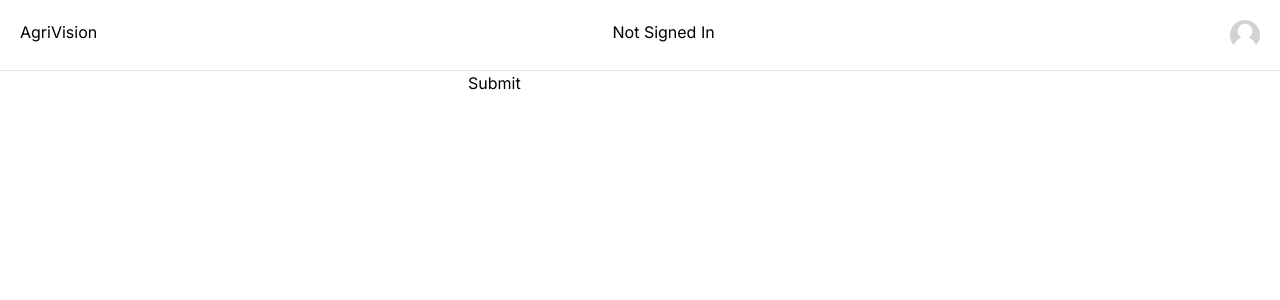
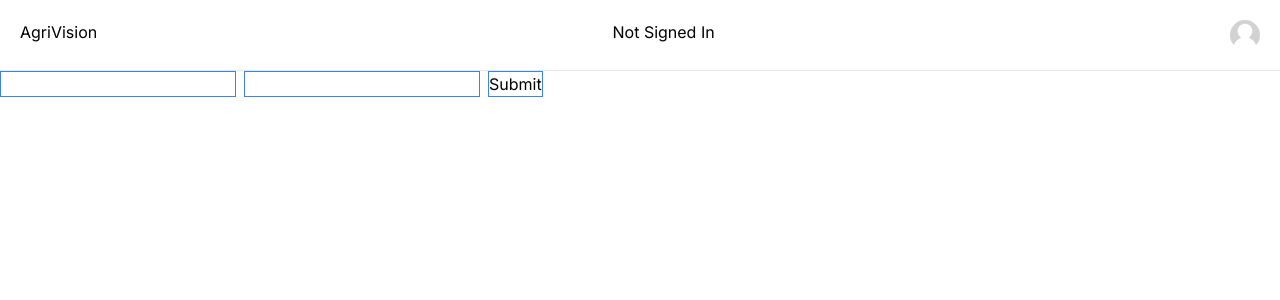
Before and after one commit to jovanwongzixi/AgriApp, a Next.js app in the folder Web App/agrivision-web-app/: page / in a window 1280 px wide. Shown: the top 300 px of the page. Built offline with nearby package versions, Linux system fonts and the light colour scheme; no server answers; the database is empty.

Commit message:
Update LoginForm.tsx

```diff
--- a/Web App/agrivision-web-app/app/LoginForm.tsx
+++ b/Web App/agrivision-web-app/app/LoginForm.tsx
@@ -1,10 +1,12 @@
 'use client'
+
 import { getDatabase, ref, onValue, get, child } from 'firebase/database'
 import { getStorage, ref as storageRef, getDownloadURL } from 'firebase/storage'
 import firebaseApp from '@/configurations/firebaseConfig'
 import { BaseSyntheticEvent, useState, useEffect } from 'react'
 import { useRouter } from 'next/navigation'
 import signIn from './auth/signin'
+import Navbar from './components/Navbar'
 
 const db = getDatabase(firebaseApp)
 const dbRef = ref(db)
@@ -39,31 +41,57 @@ export default function LoginForm() {
         console.log(result)
         if (result) router.push('/admin')
     }
-    // const [ submitted, use]
 
     useEffect(() => {
-        get(child(dbRef, 'test/'))
-            .then((snapshot) => {
-                if (snapshot.exists()) {
-                    console.log(snapshot.val())
-                } else console.log('not found')
-            })
-            .catch((error) => {
-                console.error(error)
-            })
+        // get(child(dbRef, 'test/'))
+        //     .then((snapshot) => {
+        //         if (snapshot.exists()) {
+        //             console.log(snapshot.val())
+        //         } else console.log('not found')
+        //     })
+        //     .catch((error) => {
+        //         console.error(error)
+        //     })
 
-        getDownloadURL(storeRef).then((url) => {
-            const img = document.getElementById('downloadedImage')
-            img?.setAttribute('src', url)
-        })
+        // getDownloadURL(storeRef).then((url) => {
+        //     const img = document.getElementById('downloadedImage')
+        //     img?.setAttribute('src', url)
+        // })
     }, [])
 
     return (
-        <form onSubmit={handleFormSubmit}>
-            <input required type="email" name="username" onChange={onFormInputChange} />
-            <input required type="password" name="password" onChange={onFormInputChange} />
-            <button>Submit</button>
-            <img placeholder="test image" id="downloadedImage" />
-        </form>
+        <>
+            {/* <div
+                className='
+                pt-24
+                grid
+                grid-cols-1
+                sm:grid-cols-2
+                md:grid-cols-3
+                lg:grid-cols-4
+                xl:grid-cols-5
+                2xl:grid-cols-6
+                gap-8'
+            /> */}
+            <form onSubmit={handleFormSubmit}>
+                <input
+                    required
+                    className='border-blue-500 border mr-2'
+                    autoComplete='false'
+                    type="email"
+                    name="username"
+                    onChange={onFormInputChange}
+                />
+                <input
+                    required
+                    className='border-blue-500 border mr-2'
+                    type="password"
+                    name="password"
+                    onChange={onFormInputChange}
+                />
+                <button className='border-blue-500 border'>Submit</button>
+                {/* <img alt="test image" id="downloadedImage" /> */}
+            </form>
+        </>
     )
 }
```
